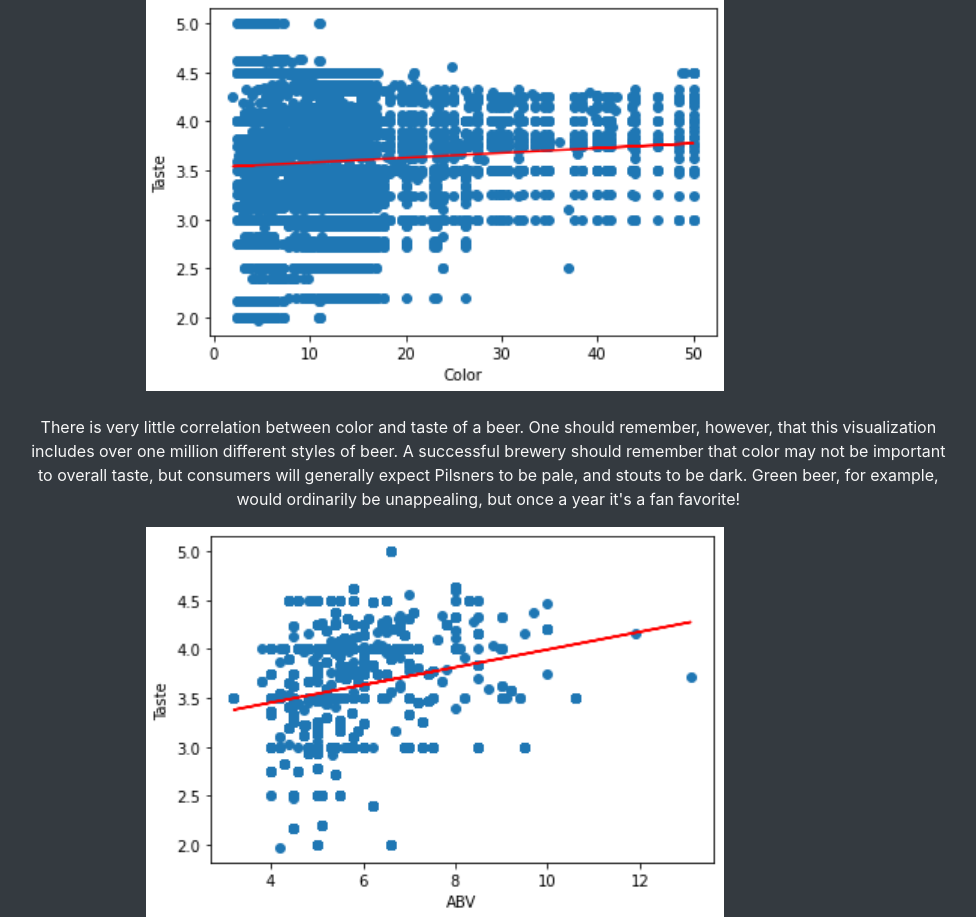
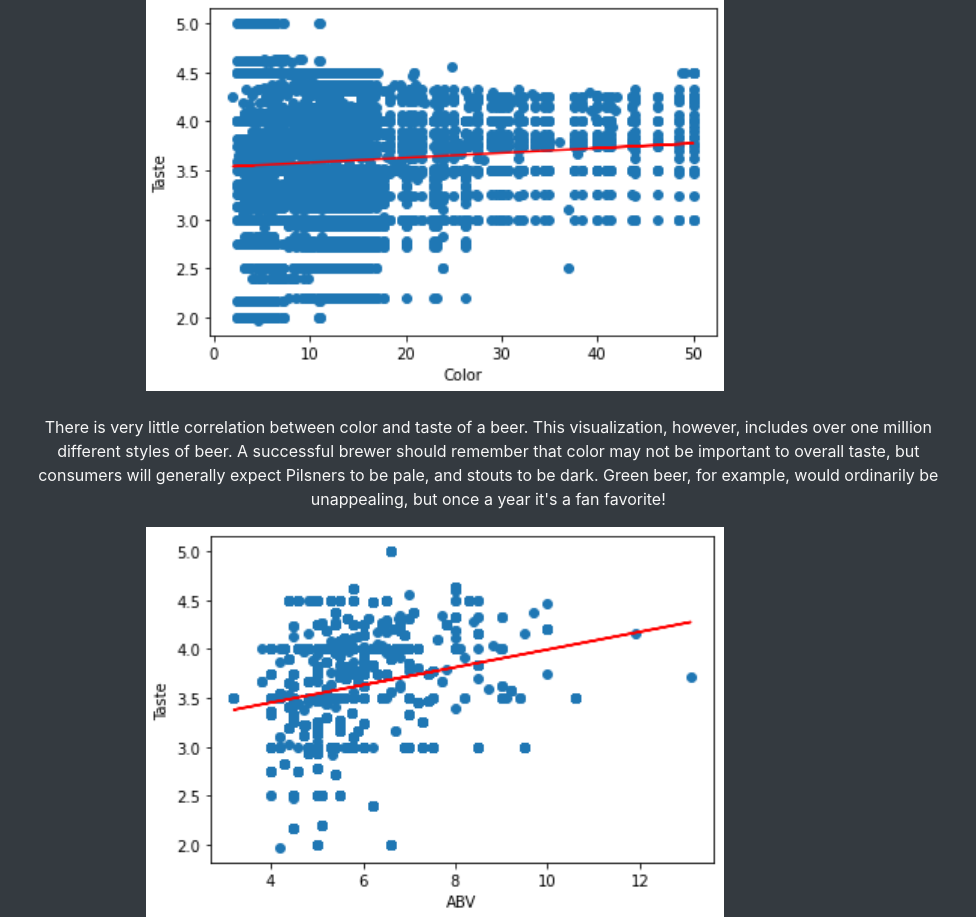
Before and after one commit to chase-dalton/Das-Boot-Brew-Review, a Flask app: page /visuals in a window 1280 px wide. Shown: the part 2645-3562 px from the top of the page, without its empty margins (205-1181 px from the left). Run offline with Flask 2, Linux system fonts and the light colour scheme; some libraries are stand-ins or nearby versions.

Commit message:
sigh... more grammar...

```diff
--- a/app/templates/visuals.html
+++ b/app/templates/visuals.html
@@ -113,8 +113,8 @@
                 <div style="text-align: center;">
                     <p>
                         <br>
-                        There is very little correlation between color and taste of a beer.  One should remember, however, that this visualization includes over one million
-                        different styles of beer.  A successful brewery should remember that color may not be important to overall taste, but consumers will generally expect
+                        There is very little correlation between color and taste of a beer.  This visualization, however, includes over one million
+                        different styles of beer.  A successful brewer should remember that color may not be important to overall taste, but consumers will generally expect
                         Pilsners to be pale, and stouts to be dark.
 
                         Green beer, for example, would ordinarily be unappealing, but once a year it's a fan favorite!
```
